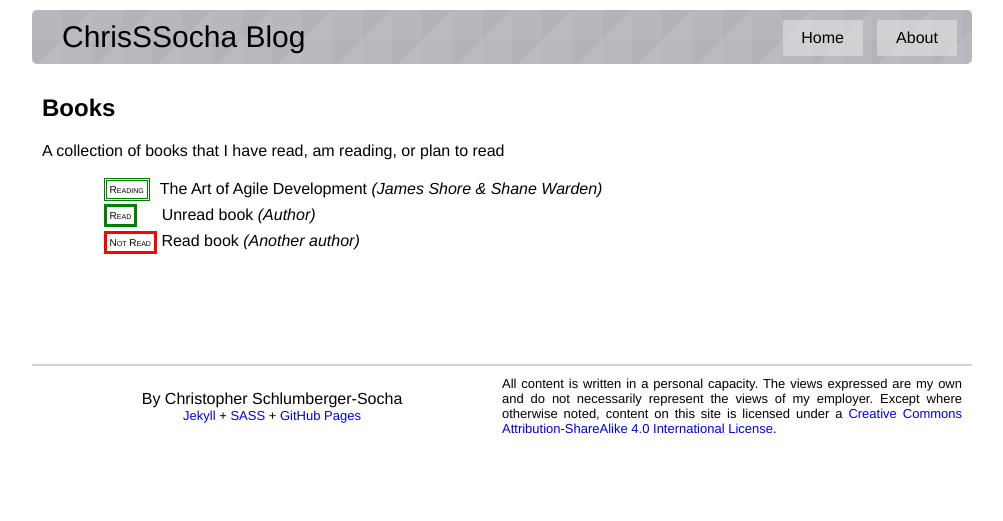
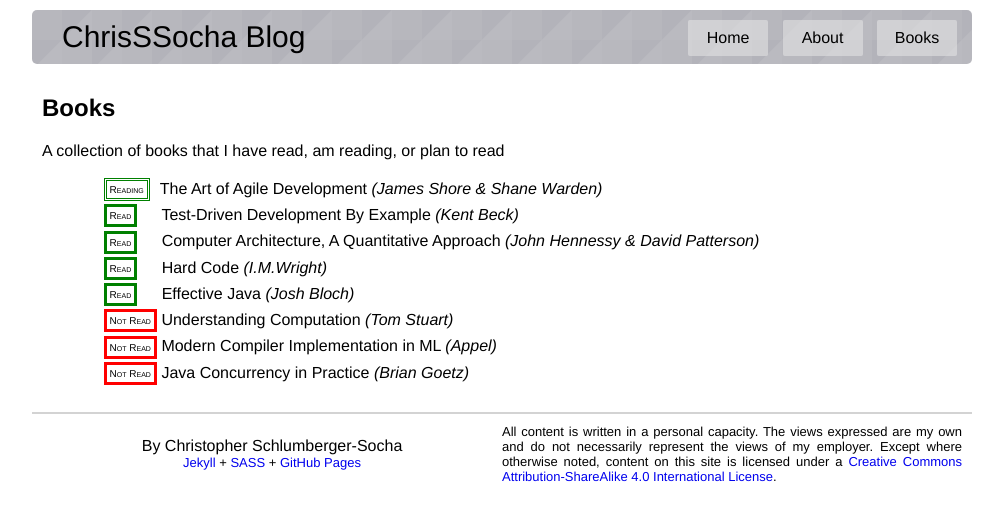
Before and after one commit to ChrisSSocha/ChrisSSocha.github.io, a Jekyll site: the page built from books/index.md, in a window 1280 px wide. Shown: the top 521 px of the page, without its empty margins (138-1141 px from the left). Built offline with Jekyll 4.4.1, drawn with Linux system fonts in a browser that asks for light colours; nearby versions of some CDN libraries; Markdown is read by kramdown in place of the engine named in the settings.

Commit message:
Added list of books and books page

```diff
--- a/_data/books.yml
+++ b/_data/books.yml
@@ -2,10 +2,30 @@
   comments: James Shore & Shane Warden
   status: reading
 
-- title: Unread book
-  comments: Author
+- title: Test-Driven Development By Example
+  comments: Kent Beck
   status: read
 
-- title: Read book
-  comments: Another author
+- title: Computer Architecture, A Quantitative Approach
+  comments: John Hennessy & David Patterson
+  status: read
+
+- title: Hard Code
+  comments: I.M.Wright
+  status: read
+
+- title: Effective Java
+  comments: Josh Bloch
+  status: read
+
+- title: Understanding Computation
+  comments: Tom Stuart
   status: not-read
+
+- title: Modern Compiler Implementation in ML
+  comments: Appel
+  status: not-read
+
+- title: Java Concurrency in Practice
+  comments: Brian Goetz
+  status: not-read
--- a/_data/pages.yml
+++ b/_data/pages.yml
@@ -3,3 +3,6 @@
 
 - title: About
   url: /about
+
+- title: Books
+  url: /books
```
